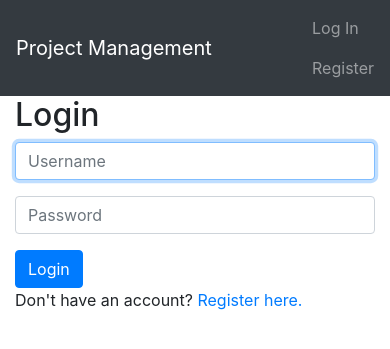
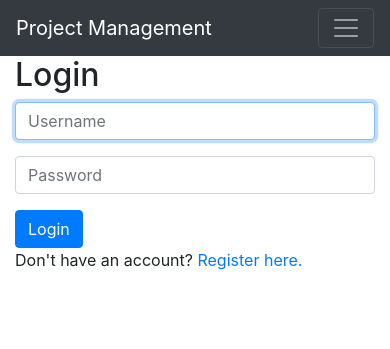
Before and after one commit to bkasdone/capstone, a Django app: page / in a window 390 px wide. Shown: the top 349 px of the page. Run offline with Django 4.2, Linux system fonts and the light colour scheme; some libraries are stand-ins or nearby versions.

Commit message:
mobile responsive added for nav

```diff
--- a/engineering/static/engineering/script.js
+++ b/engineering/static/engineering/script.js
@@ -211,8 +211,8 @@ document.addEventListener("DOMContentLoaded", function () {
 
 
 document.addEventListener("DOMContentLoaded", function () {
-    const saveTable= document.getElementById('saveTable')
-    if (saveTable){
+    const saveTable = document.getElementById('saveTable')
+    if (saveTable) {
         saveTable.addEventListener('click', function () {
             const tableData = [];
             const rows = document.querySelectorAll('table tbody tr');
@@ -269,7 +269,8 @@ document.addEventListener("DOMContentLoaded", function () {
                 return cookieValue;
             }
 
-    })}
+        })
+    }
 })
 
 document.addEventListener("DOMContentLoaded", function () {
@@ -279,6 +280,7 @@ document.addEventListener("DOMContentLoaded", function () {
             var projectId = document.getElementById('projectname').value;
             var version = document.getElementById('versionDropdown').value;
 
+            if (version != "Version History") {
                 fetch(`/get_data/${projectId}/${version}`)
                     .then(response => response.json())
                     .then(data => {
@@ -287,7 +289,9 @@ document.addEventListener("DOMContentLoaded", function () {
                     .catch(error => {
                         console.error('Error fetching data:', error);
                     });
-    })};
+            }
+        })
+    };
 
     function updateTable(projDetails) {
         var tableBody = document.getElementById('projectTable').getElementsByTagName('tbody')[0];
@@ -320,6 +324,7 @@ document.addEventListener("DOMContentLoaded", function () {
             var projectId = document.getElementById('projectname').value;
             var pumpID = document.getElementById('importDropdown').value;
 
+
             fetch(`/designData/${projectId}/${pumpID}`)
                 .then(response => response.json())
                 .then(data => {
@@ -330,7 +335,8 @@ document.addEventListener("DOMContentLoaded", function () {
                     console.error('Error fetching data:', error);
                     // Handle error (e.g., show an alert to the user)
                 });
-    });}
+        });
+    }
 
     function importRow(data) {
         let table = document.getElementById("projectTable").getElementsByTagName('tbody')[0]
@@ -349,11 +355,11 @@ document.addEventListener("DOMContentLoaded", function () {
             } else if (i === 5) {
                 cell.innerHTML = '<span onclick="deleteRow(this)" class="delete-icon">&#10060;</span>'
             } else {
-                data[0].system === 'english'? unit='hp' : unit='KWH'
+                data[0].system === 'english' ? unit = 'hp' : unit = 'KWH'
                 let placeholderText = i === 1 ? `
                 <span>Submersible Pump,</span><br>
                 <span>${data[0].ph},</span><br>
-                <span>${data[0].power} ${unit},</span>` : (i === 2 ? `${data[0].quantity}` : (i === 3 ? `${(data[0].price).toFixed(2)}` : `${(parseFloat(data[0].price)*parseFloat(data[0].quantity)).toFixed(2)}`))
+                <span>${data[0].power} ${unit},</span>` : (i === 2 ? `${data[0].quantity}` : (i === 3 ? `${(data[0].price).toFixed(2)}` : `${(parseFloat(data[0].price) * parseFloat(data[0].quantity)).toFixed(2)}`))
                 cell.innerHTML = '<div contenteditable="' + (i === 4 ? 'false' : 'true') + '" oninput="updateRowTotal(this)">' + placeholderText + '</div>'
             }
         }
--- a/engineering/templates/engineering/layout.html
+++ b/engineering/templates/engineering/layout.html
@@ -9,20 +9,19 @@
         <link rel="stylesheet" href="https://cdnjs.cloudflare.com/ajax/libs/font-awesome/4.7.0/css/font-awesome.min.css">
         <script src="https://cdn.jsdelivr.net/npm/@popperjs/core@2.11.8/dist/umd/popper.min.js" integrity="sha384-I7E8VVD/ismYTF4hNIPjVp/Zjvgyol6VFvRkX/vR+Vc4jQkC+hVqc2pM8ODewa9r" crossorigin="anonymous"></script>
         <script src="https://cdn.jsdelivr.net/npm/bootstrap@5.3.2/dist/js/bootstrap.min.js" integrity="sha384-BBtl+eGJRgqQAUMxJ7pMwbEyER4l1g+O15P+16Ep7Q9Q+zqX6gSbd85u4mG4QzX+" crossorigin="anonymous"></script>
-        <!-- Include jQuery -->
         <script src="https://code.jquery.com/jquery-3.2.1.slim.min.js" integrity="sha384-KJ3o2DKtIkvYIK3UENzmM7KCkRr/rE9/Qpg6aAZGJwFDMVNA/GpGFF93hXpG5KkN" crossorigin="anonymous"></script>
-
-        <!-- Include Bootstrap JS after jQuery -->
         <script src="https://cdn.jsdelivr.net/npm/bootstrap@4.0.0/dist/js/bootstrap.min.js" integrity="sha384-JZR6Spejh4U02d8jOt6vLEHfe/JQGiRRSQQxSfFWpi1MquVdAyjUar5+76PVCmYl" crossorigin="anonymous"></script>
 
         <script src="{% static 'engineering/script.js' %}"></script>
     </head>
     <body>
-
-        <nav class="navbar navbar-expand-lg navbar-dark bg-dark">
+        <nav  class="navbar navbar-expand-lg navbar-dark bg-dark">
+          <div class="container-fluid">
             <a class="navbar-brand" href="#">Project Management</a>
-
-            <div>
+            <button class="navbar-toggler" type="button" data-bs-toggle="collapse" data-bs-target="#navbarNav" aria-controls="navbarNav" aria-expanded="false" aria-label="Toggle navigation">
+              <span class="navbar-toggler-icon"></span>
+            </button>
+            <div class="collapse navbar-collapse" id="navbarNav">
               <ul class="navbar-nav mr-auto">
                 {% if user.is_authenticated %}
                     <li class="nav-item">
@@ -53,7 +52,9 @@
                         <a class="nav-link" href="{% url 'register' %}">Register</a>
                     </li>
                 {% endif %}
+
               </ul>
+            </div>
           </div>
         </nav>
 
@@ -74,12 +75,9 @@
                     </div>
                     <input class="btn btn-primary" type="submit" value="Login">
                 </form>
-
                 Don't have an account? <a href="{% url 'register' %}">Register here.</a>
-            </div>
             {% endif %}
           </div>
-
-
+        </div>
     </body>
 </html>
```
Also changed, not shown: db.sqlite3. Lines whose indentation alone changed are shown as unchanged.
